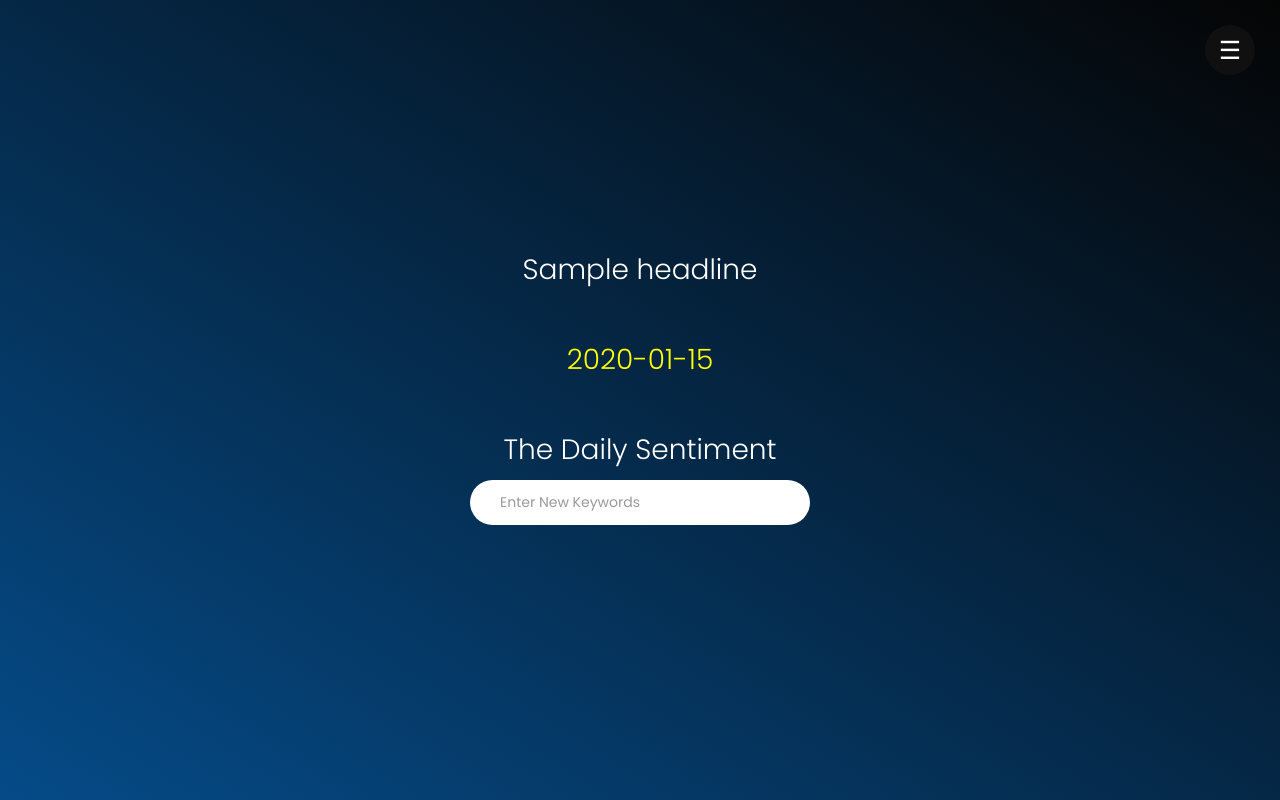
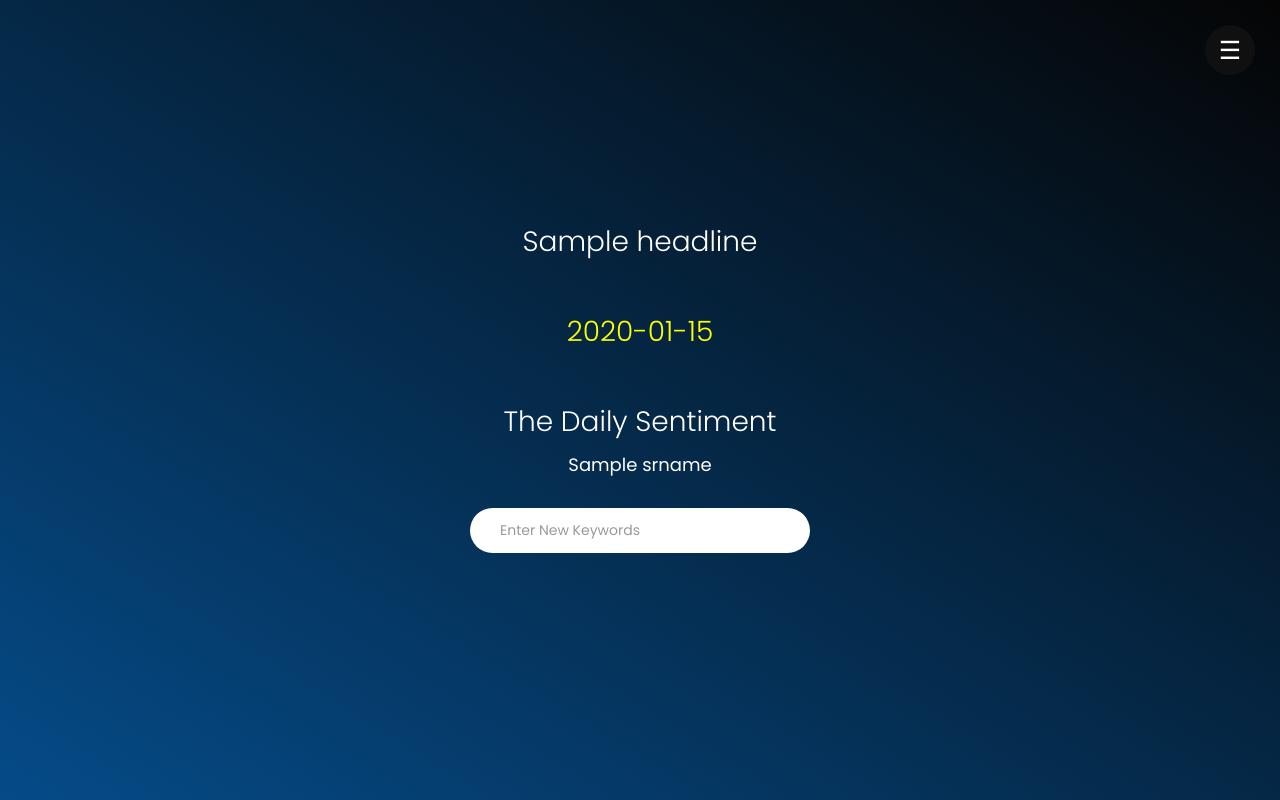
Before and after one commit to gakwong/DailySentiment, a Flask app: template PoemNews/templates/index.html in a window 1280 px wide. Run offline with Flask 2, Linux system fonts and the light colour scheme; the template is opened without the code that fills it: most values are stand-ins (such as "Sample title", 1, 10 or a date in 2020); some libraries are stand-ins or nearby versions.

Commit message:
added subreddit names

```diff
--- a/PoemNews/main.py
+++ b/PoemNews/main.py
@@ -23,7 +23,7 @@ def main():
         title = get_title(data, 0)
         url = get_link(data, 0)
         sentiment = np.round(get_sentiment(data),5)
-        return render_template("index.html", headline = title, link = url, sentiment = sentiment)
+        return render_template("index.html", headline = title, link = url, sentiment = sentiment, srname = newsub)
     else:
         #a = get database info
         data = runWebscrape("WorldNews")
@@ -35,7 +35,7 @@ def main():
         #hlTwoImg = data.iloc[1]['title']
         #imgscr.main(hlOneImg);
         #imgscr.main(hlTwoImg);
-        return render_template('index.html', headline = title, link = url, sentiment = sentiment)
+        return render_template('index.html', headline = title, link = url, sentiment = sentiment, srname = "WorldNews")
 
 @bp.route("/method")
 def method():
--- a/PoemNews/static/css/templatemo-style.css
+++ b/PoemNews/static/css/templatemo-style.css
@@ -43,10 +43,10 @@ https://templatemo.com/tm-521-get-ready
   }
 
   p {
-    color: #757575;
-    font-size: 14px;
+    color: #ffffff;
+    font-size: 18px;
     font-weight: normal;
-    line-height: 24px;
+    line-height: inherit; /*24px*/
   }
 
 
--- a/PoemNews/templates/index.html
+++ b/PoemNews/templates/index.html
@@ -127,6 +127,8 @@ https://templatemo.com/tm-521-get-ready
                             </div>
                            <br>
                               <h1> The Daily Sentiment </h1>
+                              <p> {{ srname }} </p>
+                              <br>
                               <div class="subscribe-form">
                                 <form action"{{ url_for('.main') }}" method="post">
                                   <input type = "text" name = "subreddit" class="form-control" placeholder="Enter New Keywords" required="">
--- a/PoemNews/webscrape_script.py
+++ b/PoemNews/webscrape_script.py
@@ -64,6 +64,6 @@ def main( sub ):
     _timestamp = topics_data["created"].apply(get_date)
     topics_data = topics_data.assign(timestamp = _timestamp)
 
-    topics_data.to_json(r'reddit_data.json')
+    #topics_data.to_json(r'reddit_data.json')
 
     return topics_data;
```
